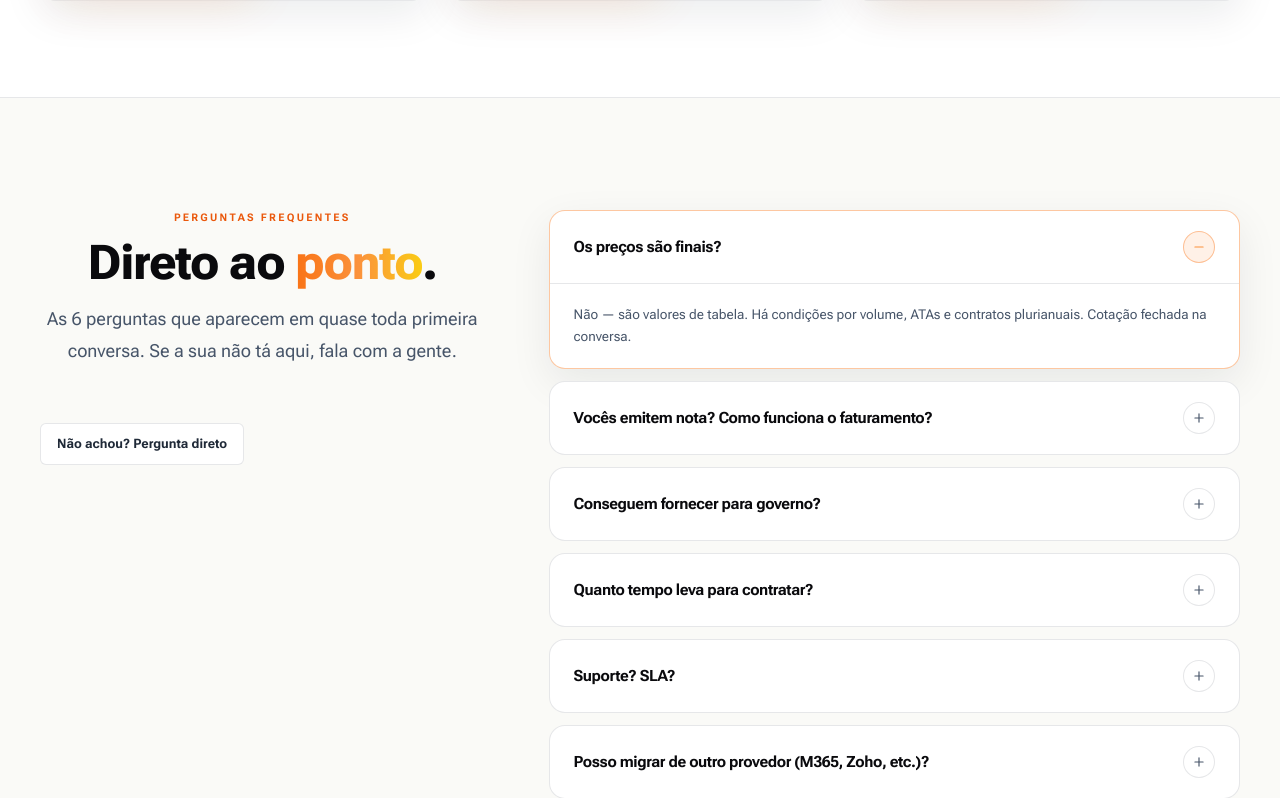
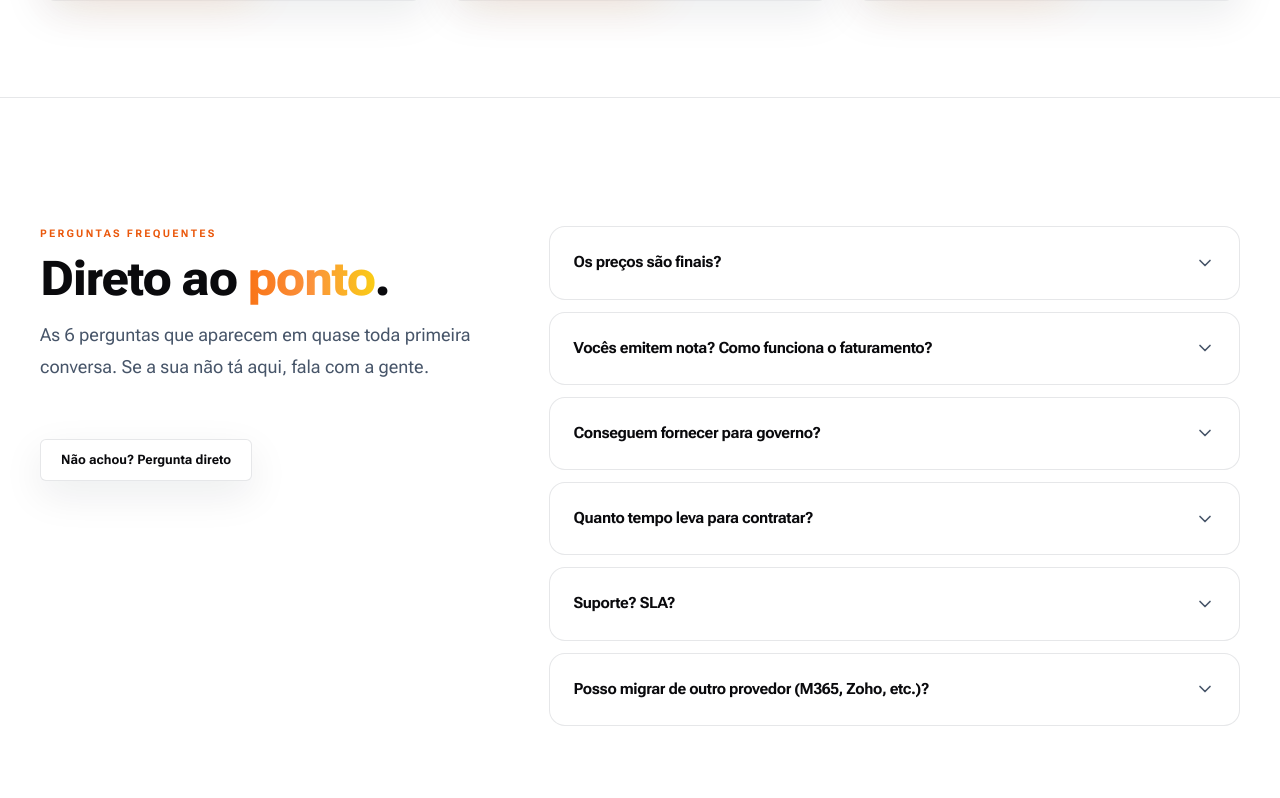
Before and after one commit to Kaxcav/hypercloud-site, a Next.js app: page / in a window 1280 px wide. Shown: the part 5248-6046 px from the top of the page. Built offline with nearby package versions, Linux system fonts and the light colour scheme.

Commit message:
feat(faq): redesign com <details> nativo + btnSecondary

```diff
--- a/components/Faq.tsx
+++ b/components/Faq.tsx
@@ -1,10 +1,9 @@
 'use client';
 
-import { useState } from 'react';
-import { Minus, Plus } from 'lucide-react';
+import { ChevronDown } from 'lucide-react';
 import { SectionHeader } from '@/components/SectionHeader';
 import { useLeadDialog } from '@/components/LeadDialogProvider';
-import { cn } from '@/components/ui';
+import { btnSecondary } from '@/components/buttons';
 
 type FaqItem = {
   question: string;
@@ -48,11 +47,10 @@ const items: FaqItem[] = [
 ];
 
 export function Faq() {
-  const [open, setOpen] = useState<number | null>(0);
   const { open: openLead } = useLeadDialog();
 
   return (
-    <section className="bg-surface-base py-20 sm:py-24 lg:py-28">
+    <section className="bg-surface-card py-20 sm:py-28 lg:py-32">
       <div className="container-shell">
         <div className="grid gap-12 lg:grid-cols-[.9fr_1.4fr] lg:gap-16">
           <div>
@@ -60,66 +58,38 @@ export function Faq() {
               eyebrow="Perguntas frequentes"
               title={
                 <>
-                  Direto ao <span className="font-extrabold text-gradient-brand">ponto</span>.
+                  Direto ao{' '}
+                  <span className="font-extrabold text-gradient-brand">ponto</span>.
                 </>
               }
               description="As 6 perguntas que aparecem em quase toda primeira conversa. Se a sua não tá aqui, fala com a gente."
+              align="left"
             />
             <button
               type="button"
               onClick={() => openLead()}
-              className="mt-2 inline-flex items-center gap-2 rounded-md border border-border bg-surface-card px-4 py-2.5 text-[13px] font-bold text-text transition hover:border-brand-500/40 hover:text-text-strong"
+              className={btnSecondary('md', 'mt-2')}
             >
               Não achou? Pergunta direto
             </button>
           </div>
 
           <ul className="space-y-3">
-            {items.map((item, i) => {
-              const isOpen = open === i;
-              return (
-                <li
-                  key={item.question}
-                  className={cn(
-                    'overflow-hidden rounded-2xl border bg-surface-card transition',
-                    isOpen ? 'border-brand-500/40 shadow-soft' : 'border-border hover:border-brand-500/20'
-                  )}
-                >
-                  <button
-                    type="button"
-                    onClick={() => setOpen(isOpen ? null : i)}
-                    aria-expanded={isOpen}
-                    className="flex w-full items-center justify-between gap-4 px-5 py-4 text-left sm:px-6 sm:py-5"
-                  >
+            {items.map((item) => (
+              <li key={item.question}>
+                <details className="group rounded-2xl border border-border bg-surface-card p-5 transition open:bg-surface-soft open:border-brand-500/40 hover:border-brand-500/30 sm:p-6">
+                  <summary className="flex cursor-pointer list-none items-center justify-between gap-4">
                     <span className="text-[14.5px] font-bold tracking-tight text-text-strong sm:text-[15.5px]">
                       {item.question}
                     </span>
-                    <span
-                      className={cn(
-                        'inline-flex h-8 w-8 shrink-0 items-center justify-center rounded-full border transition',
-                        isOpen
-                          ? 'border-brand-500/40 bg-brand-500/10 text-brand-400'
-                          : 'border-border bg-surface-soft text-text-muted'
-                      )}
-                    >
-                      {isOpen ? <Minus className="h-3.5 w-3.5" /> : <Plus className="h-3.5 w-3.5" />}
-                    </span>
-                  </button>
-                  <div
-                    className={cn(
-                      'grid transition-all duration-300 ease-out',
-                      isOpen ? 'grid-rows-[1fr] opacity-100' : 'grid-rows-[0fr] opacity-0'
-                    )}
-                  >
-                    <div className="overflow-hidden">
-                      <p className="border-t border-border px-5 py-4 text-[13.5px] leading-relaxed text-text-muted sm:px-6 sm:py-5">
-                        {item.answer}
-                      </p>
-                    </div>
-                  </div>
-                </li>
-              );
-            })}
+                    <ChevronDown className="h-5 w-5 shrink-0 text-text-muted transition group-open:rotate-180 group-open:text-brand-500" />
+                  </summary>
+                  <p className="mt-4 text-[13.5px] leading-relaxed text-text-muted sm:text-[14px]">
+                    {item.answer}
+                  </p>
+                </details>
+              </li>
+            ))}
           </ul>
         </div>
       </div>
```
